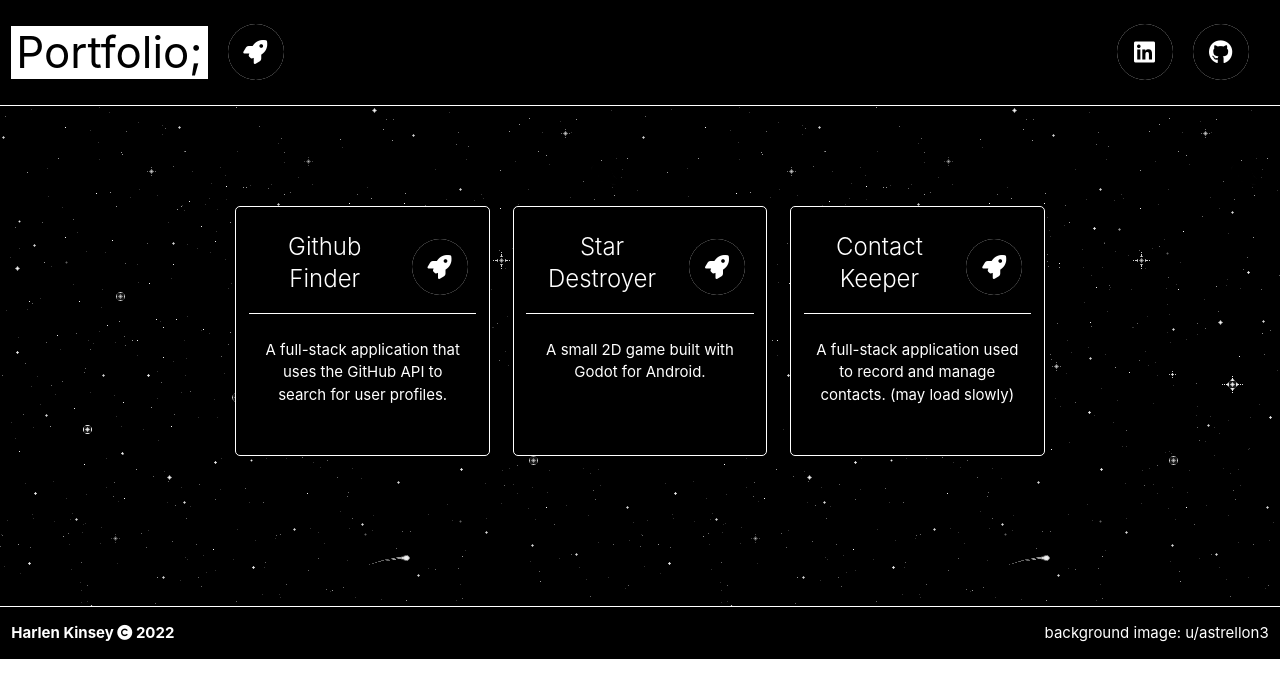
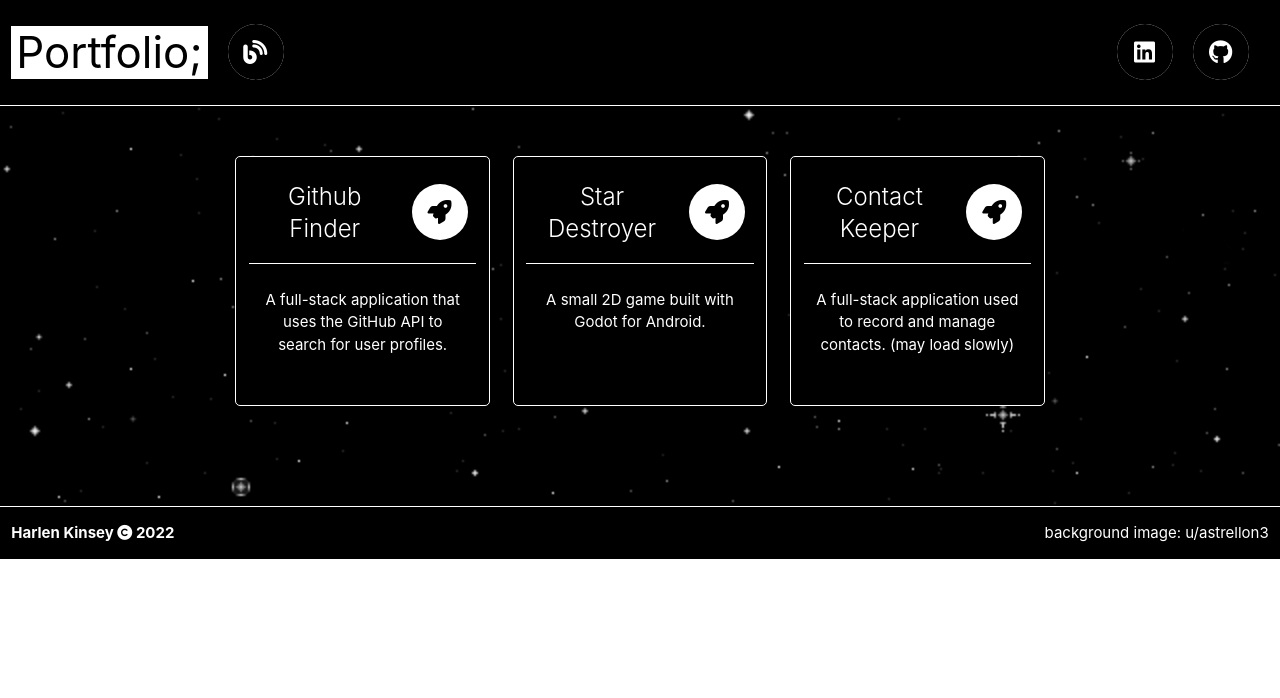
Before and after one commit to harlenkinsey/portfolio, a React (Create React App) app: page / in a window 1280 px wide. Shown: the top 698 px of the page. Built offline with nearby package versions, Linux system fonts and the light colour scheme; the HTML template or start-up script is replaced by a standard one.

Commit message:
misc changes

```diff
--- a/src/App.css
+++ b/src/App.css
@@ -1,11 +1,18 @@
+html,body {
+  width: 100%;
+  height: 100%;
+  margin: 0px;
+  padding: 0px;
+  min-height: 100%;
+}
+
 .App {
   text-align: center;
 }
 
 .background {
-  width: 100%;
-  padding: 50px 0px;
   background-image: url('./images/space-backing.png');
+  background-size: cover;
 }
 
 .blog-button {
@@ -17,6 +24,10 @@
   border-bottom: 1px;
   border-bottom-color: white;
   border-bottom-style: solid;
+}
+
+.button-floating {
+  background-color: white !important;
 }
 
 .card {
@@ -95,7 +106,7 @@ ul {
   margin: 0;
 }
 
-@media (max-width: 700px) {
+@media (max-width: 768px) {
 
   .background {
     width: 100%;
--- a/src/App.js
+++ b/src/App.js
@@ -26,13 +26,11 @@ function App() {
   });
 
   return (
-    <div>
-
+    <body className='background'>
       <Header />
       <CardContainer />
       <Footer />
-
-    </div>
+    </body>
   );
 }
 
--- a/src/components/Header.js
+++ b/src/components/Header.js
@@ -5,7 +5,7 @@ const Header = () => {
     let width = window.innerWidth;
 
     return (
-        <div className='row border-bottom black' style={{position: 'sticky'}}>
+        <div className='row border-bottom black'>
             <div className='row valign-wrapper'>
                 <div className='col s6 left-align'>
                     <div className='left-align valign-wrapper'>
@@ -13,7 +13,7 @@ const Header = () => {
                             <h3><span className='highlight'>Portfolio;</span></h3>
                         </li>
                         <li className='blog-button'>
-                            <a href='https://blog.harlenkinsey.com' className={'btn-floating waves-effect waves-light white' + `${width > 768 ? ' btn-large' : 'btn'}`}><i className='fas fa-rocket black'></i></a>
+                            <a href='https://blog.harlenkinsey.com' className={'btn-floating white' + `${width >= 768 ? ' btn-large' : 'btn'}`}><i className='fas fa-blog black'></i></a>
                         </li>
                     </div>
                 </div>
@@ -21,10 +21,10 @@ const Header = () => {
                 <div className='col s6 right-align'>
                     <div>
                         <li className='header-button-initial'>
-                            <a href='https://www.linkedin.com/in/harlen-kinsey-9075291b1' target='_blank' rel="noopener noreferrer" className={'btn-floating waves-effect waves-light white' + `${width > 768 ? ' btn-large' : 'btn'}`}><i className='fab fa-linkedin black'></i></a>
+                            <a href='https://www.linkedin.com/in/harlen-kinsey-9075291b1' target='_blank' rel="noopener noreferrer" className={'btn-floating white' + `${width >= 768 ? ' btn-large' : 'btn'}`}><i className='fab fa-linkedin black'></i></a>
                         </li>
                         <li className='header-button-subsequent'>
-                            <a href='https://github.com/harlenkinsey' target='_blank' rel="noopener noreferrer" className={'btn-floating waves-effect waves-light white' + `${width > 700 ? ' btn-large' : 'btn'}`}><i className='fab fa-github black'></i></a>
+                            <a href='https://github.com/harlenkinsey' target='_blank' rel="noopener noreferrer" className={'btn-floating white' + `${width >= 768 ? ' btn-large' : 'btn'}`}><i className='fab fa-github black'></i></a>
                         </li>
                     </div>
                 </div>
--- a/src/components/ProjectCard.js
+++ b/src/components/ProjectCard.js
@@ -10,8 +10,8 @@ const ProjectCard = ({ title, description, link }) => {
                     <div className='col s8'>
                         <span className='card-title'>{title}</span>
                     </div>
-                    <div className='col s4'>
-                        <a href={link} className='btn-floating btn-large waves-effect waves-light white'><i className='fas fa-rocket black'></i></a>
+                    <div className='col s4' style={{ marginBottom: 10 }}>
+                        <a href={link} className='btn-floating white btn-large'><i className='fas fa-rocket' style={{color: 'black'}}></i></a>
                     </div>
                 </div>
                 <p className='project-card-description'>{description}</p>
```
